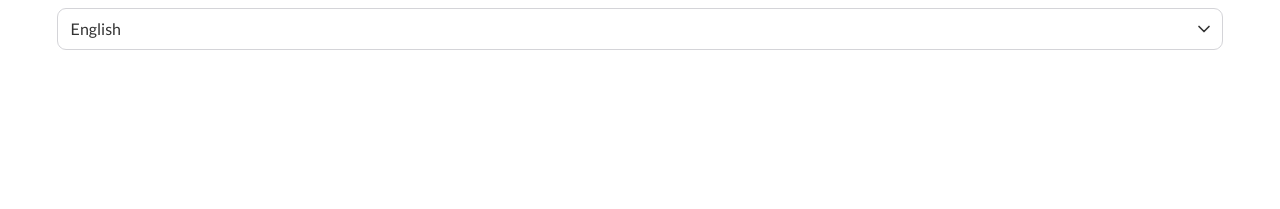
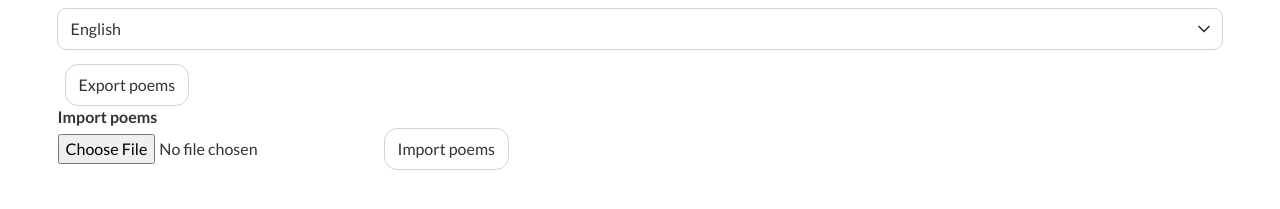
Before and after one commit to pokeghosst/pokebook, a SvelteKit app: page /settings in a window 1280 px wide. Shown: the part 375-584 px from the top of the page. Built offline with nearby package versions, Linux system fonts and the light colour scheme.

Commit message:
feat: Import and export in Settings

```diff
--- a/package.json
+++ b/package.json
@@ -51,6 +51,7 @@
 		"@sveltejs/vite-plugin-svelte": "6.2.1"
 	},
 	"dependencies": {
+		"@zip.js/zip.js": "^2.8.22",
 		"fast-xml-parser": "^4.4.1",
 		"hotkeys-js": "^3.13.7",
 		"letter-count": "^5.2.1",
--- /dev/null
+++ b/src/lib/services/migration.service.ts
@@ -0,0 +1,108 @@
+/*
+PokeBook -- Pokeghost's poetry noteBook
+Copyright (C) 2026 Pokeghost.
+
+PokeBook is free software: you can redistribute it and/or modify
+it under the terms of the GNU Affero General Public License as published
+by the Free Software Foundation, either version 3 of the License, or
+(at your option) any later version.
+
+PokeBook is distributed in the hope that it will be useful,
+but WITHOUT ANY WARRANTY; without even the implied warranty of
+MERCHANTABILITY or FITNESS FOR A PARTICULAR PURPOSE. See the
+GNU Affero General Public License for more details.
+
+You should have received a copy of the GNU Affero General Public License
+along with this program. If not, see <https://www.gnu.org/licenses/>.
+*/
+
+import type { Poem } from '$lib/schema/poem.schema';
+import {
+	BlobReader,
+	BlobWriter,
+	TextReader,
+	TextWriter,
+	ZipReader,
+	ZipWriter
+} from '@zip.js/zip.js';
+import { XMLBuilder, XMLParser } from 'fast-xml-parser';
+import { getPoem, listPoems, savePoem } from './poem.service';
+
+export async function exportPoems() {
+	const poemList = await listPoems();
+
+	const filePromises = poemList.map(async (meta) => {
+		const poem = await getPoem(meta.id);
+		if (!poem) return [];
+
+		return [
+			{
+				data: new XMLBuilder({ format: true }).build(poem),
+				filename: `${poem.name}_${meta.timestamp}.xml`
+			}
+		];
+	});
+	const files = (await Promise.all(filePromises)).flat();
+
+	const zipWriter = new ZipWriter(new BlobWriter('application/zip'));
+	const zipPromises = files.map(async (file) => {
+		return zipWriter.add(file.filename, new TextReader(file.data));
+	});
+
+	await Promise.all(zipPromises);
+	const blob = await zipWriter.close();
+
+	Object.assign(document.createElement('a'), {
+		download: `pokebook_poems_${Date.now()}.zip`,
+		href: URL.createObjectURL(blob),
+		textContent: 'Download zip file'
+	}).click();
+}
+
+export async function importPoems(event: SubmitEvent) {
+	event.preventDefault();
+	const target = event.target as HTMLFormElement;
+	const fileInput = target.poemArchive as HTMLInputElement;
+	const file: File | undefined = fileInput.files?.[0];
+
+	if (!file || !file.type.startsWith('application/zip')) {
+		// TODO: Toast here
+		alert('Please select a zip file');
+		return;
+	}
+
+	const blobReader = new BlobReader(file);
+	const zipReader = new ZipReader(blobReader);
+
+	const entries = await zipReader.getEntries();
+
+	const poemPromises = entries.map(async (entry) => {
+		if (!entry.filename.endsWith('.xml') || !('getData' in entry)) return [];
+
+		const textWriter = new TextWriter();
+
+		const timestamp = parseInt(entry.filename.split(/_|\.xml/)[1]);
+
+		const contents = await entry.getData(textWriter);
+		try {
+			return {
+				contents: new XMLParser().parse(contents) as Poem,
+				timestamp: Number.isNaN(timestamp) ? Date.now() : timestamp
+			};
+		} catch (e) {
+			console.warn('Failed to parse', entry.filename, e);
+			return [];
+		}
+	});
+
+	await zipReader.close();
+
+	const poems = (await Promise.all(poemPromises)).flat().reverse();
+
+	for (const poem of poems) {
+		await savePoem(poem.contents, poem.timestamp);
+	}
+
+	// TODO: Toast here
+	alert(`Successfully imported ${poems.length} poems`);
+}
--- a/src/lib/services/poem.service.ts
+++ b/src/lib/services/poem.service.ts
@@ -72,11 +72,9 @@ export async function getPoem(uri: string): Promise<Poem> {
 	}
 }
 
-export async function savePoem(poem: Poem): Promise<void> {
-	const timestamp = Date.now();
-
+export async function savePoem(poem: Poem, timestamp?: number): Promise<void> {
 	const { uri } = await Filesystem.writeFile({
-		path: `poems/${poem.name}_${timestamp}.xml`,
+		path: `poems/${poem.name}_${timestamp ?? Date.now()}.xml`,
 		data: new XMLBuilder({ format: true }).build(poem),
 		directory: Directory.Documents,
 		encoding: Encoding.UTF8,
--- a/src/lib/translations/en/settings.json
+++ b/src/lib/translations/en/settings.json
@@ -13,5 +13,7 @@
 	"language": "Language",
 	"login": "Log in to",
 	"logout": "Log out of",
-	"themeMode": "Theme mode"
+	"themeMode": "Theme mode",
+	"import": "Import poems",
+	"export": "Export poems"
 }
--- a/src/lib/translations/es/settings.json
+++ b/src/lib/translations/es/settings.json
@@ -13,5 +13,7 @@
 	"language": "Idioma",
 	"login": "Iniciar sesión en",
 	"logout": "Cerrar sesión",
-	"themeMode": "Modo de tema"
+	"themeMode": "Modo de tema",
+	"import": "Importar poemas",
+	"export": "Exportar poemas"
 }
--- a/src/lib/translations/ru/settings.json
+++ b/src/lib/translations/ru/settings.json
@@ -13,5 +13,7 @@
 	"language": "Язык",
 	"login": "Войти в",
 	"logout": "Выйти из",
-	"themeMode": "Цветовой режим"
+	"themeMode": "Цветовой режим",
+	"import": "Импортировать стихи",
+	"export": "Эскпортировать стихи"
 }
--- a/src/routes/settings/+page.svelte
+++ b/src/routes/settings/+page.svelte
@@ -21,13 +21,14 @@ along with this program. If not, see <https://www.gnu.org/licenses/>.
 	import { dayThemes } from '$lib/constants/DayThemes';
 	import { localizationLanguages } from '$lib/constants/LocalizationLanguages';
 	import { nightThemes } from '$lib/constants/NightThemes';
+	import { themeModes } from '$lib/constants/themeModes';
+	import { exportPoems, importPoems } from '$lib/services/migration.service';
 	import { activeLanguage } from '$lib/stores/activeLanguage';
 	import { dayTheme } from '$lib/stores/dayTheme';
 	import { nightTheme } from '$lib/stores/nightTheme';
 	import { themeMode } from '$lib/stores/themeMode';
 	import { t } from '$lib/translations';
 	import { GLOBAL_TOAST_POSITION, GLOBAL_TOAST_STYLE } from '$lib/util/constants';
-	import { themeModes } from '$lib/constants/themeModes';
 	import { onMount } from 'svelte';
 	import toast from 'svelte-french-toast';
 	import SettingsSelect from '../../components/SettingsSelect.svelte';
@@ -83,4 +84,16 @@ along with this program. If not, see <https://www.gnu.org/licenses/>.
 		options={localizationLanguages}
 		localizeLabel={false}
 	/>
+	<div class="settings-export">
+		<button class="action-button action-button--secondary" onclick={exportPoems}
+			>{$t('settings.export')}</button
+		>
+		<h4>
+			{$t('settings.import')}
+		</h4>
+		<form onsubmit={importPoems}>
+			<input type="file" name="poemArchive" required />
+			<button class="action-button action-button--secondary">{$t('settings.import')}</button>
+		</form>
+	</div>
 </div>
```
Also changed, not shown: 1 other file (tests, documents, lock files or other folders).
